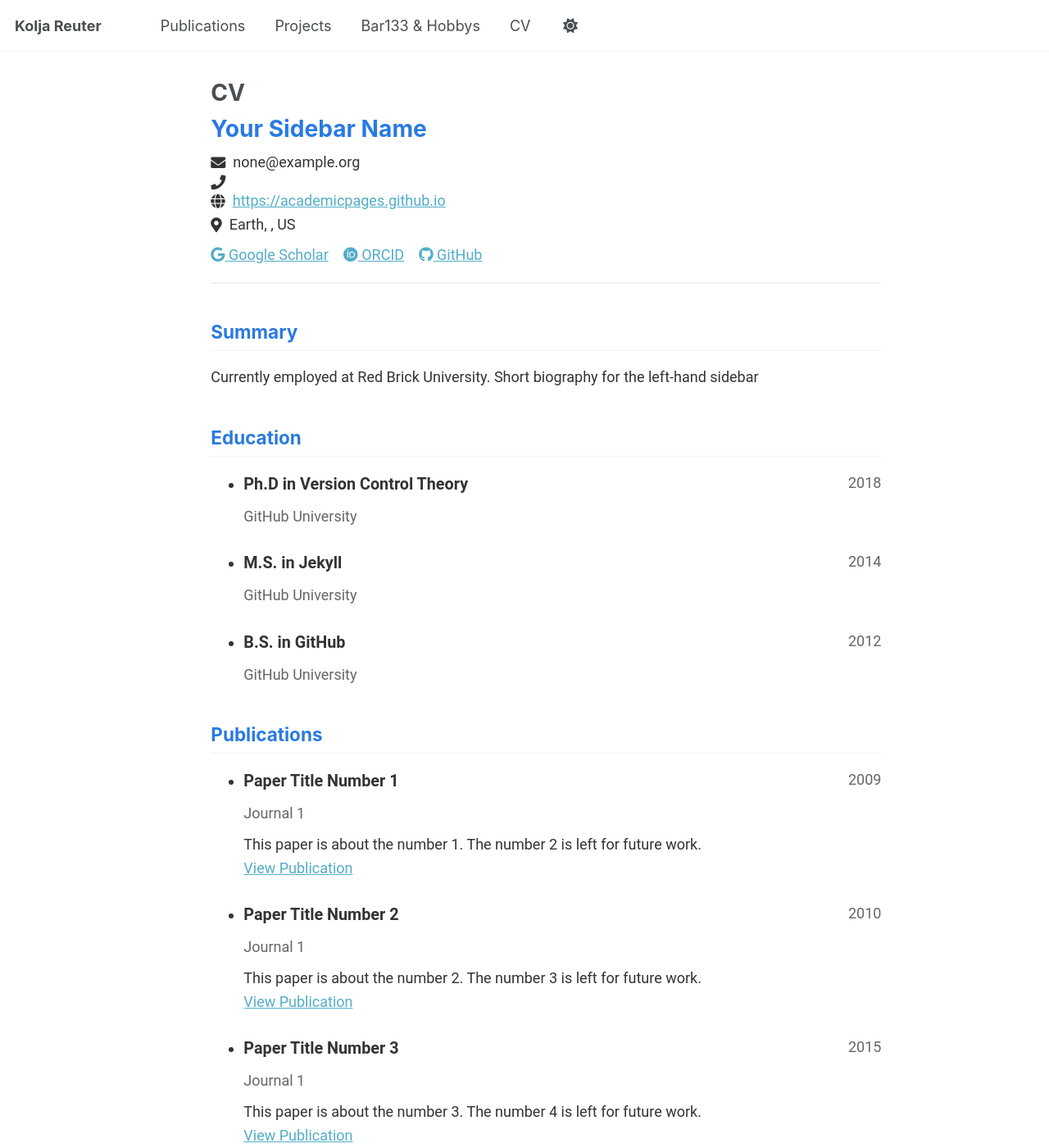
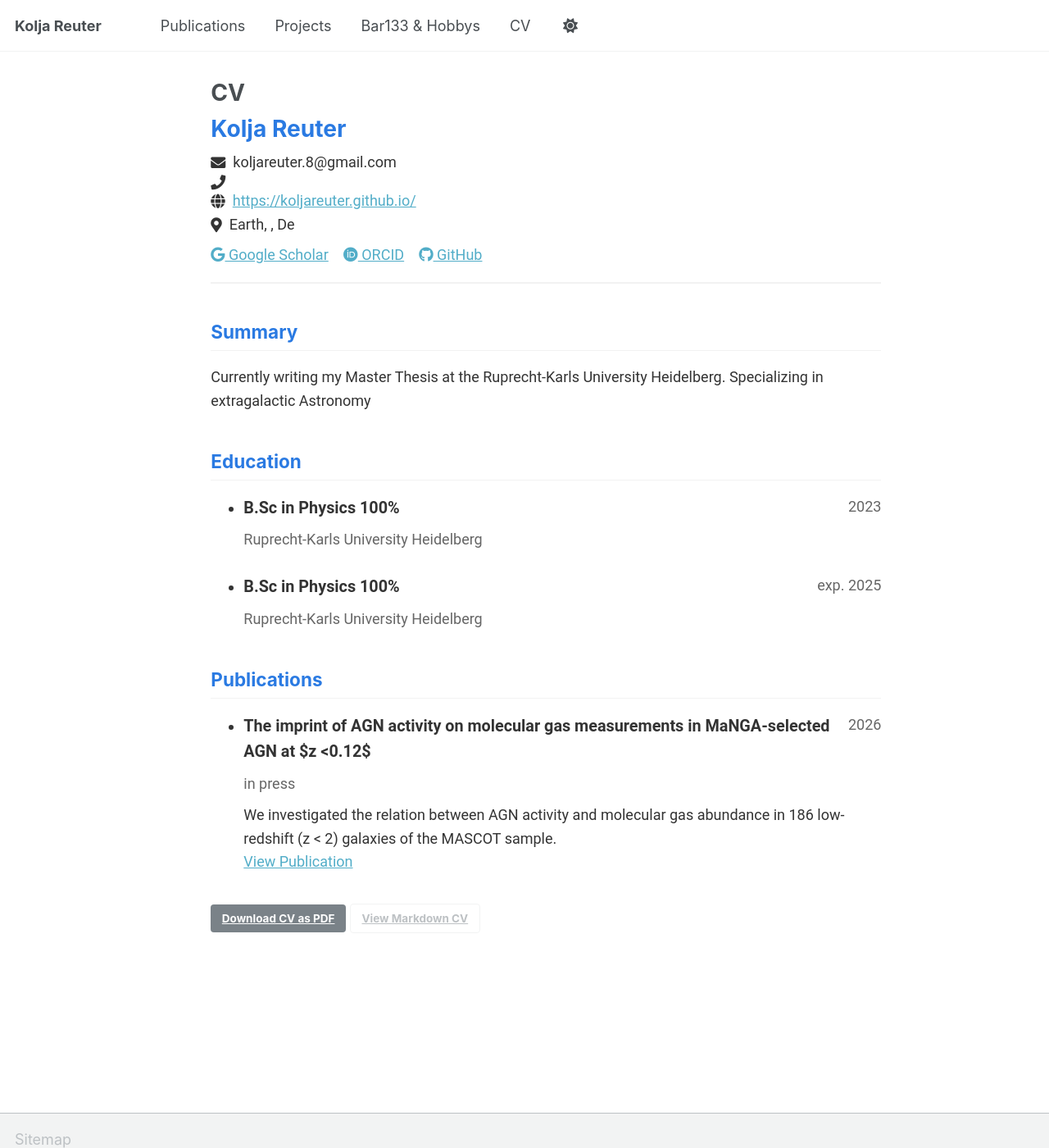
Before and after one commit to koljareuter/Website, a Jekyll site: the page built from _pages/cv-json.md, in a window 1280 px wide and 1400 px high. Shown: the whole window at 82% size. Built offline with Jekyll 4.4.1, drawn with Linux system fonts in a browser that asks for light colours; a script that is not in the unit is left out; some of the changed text lies outside the part shown.

Commit message:
Update cv.json

```diff
--- a/_data/cv.json
+++ b/_data/cv.json
@@ -1,15 +1,15 @@
 {
   "basics": {
-    "name": "Your Sidebar Name",
-    "email": "none@example.org",
+    "name": "Kolja Reuter",
+    "email": "koljareuter.8@gmail.com",
     "phone": "",
-    "website": "https://academicpages.github.io",
-    "summary": "Currently employed at Red Brick University. Short biography for the left-hand sidebar",
+    "website": "https://koljareuter.github.io/",
+    "summary": "Currently writing my Master Thesis at the Ruprecht-Karls University Heidelberg. Specializing in extragalactic Astronomy",
     "location": {
       "address": "",
       "postalCode": "",
       "city": "Earth",
-      "countryCode": "US",
+      "countryCode": "De",
       "region": ""
     },
     "profiles": [
@@ -21,44 +21,35 @@
       {
         "network": "ORCID",
         "username": "",
-        "url": "http://orcid.org/yourorcidurl"
+        "url": "https://orcid.org/0009-0004-7077-8157"
       },
       {
         "network": "GitHub",
         "username": "academicpages",
-        "url": "https://github.com/academicpages"
+        "url": "https://github.com/koljareuter"
       }
     ]
   },
   "work": [],
   "education": [
     {
-      "institution": "GitHub University",
-      "area": "Ph.D in Version Control Theory",
+      "institution": "Ruprecht-Karls University Heidelberg",
+      "area": "B.Sc in Physics 100%",
       "studyType": "",
       "startDate": "",
-      "endDate": "2018",
+      "endDate": "2023",
       "gpa": null,
       "courses": []
     },
     {
-      "institution": "GitHub University",
-      "area": "M.S. in Jekyll",
+      "institution": "Ruprecht-Karls University Heidelberg",
+      "area": "B.Sc in Physics 100%",
       "studyType": "",
       "startDate": "",
-      "endDate": "2014",
+      "endDate": "exp. 2025",
       "gpa": null,
       "courses": []
     },
-    {
-      "institution": "GitHub University",
-      "area": "B.S. in GitHub",
-      "studyType": "",
-      "startDate": "",
-      "endDate": "2012",
-      "gpa": null,
-      "courses": []
-    }
   ],
   "skills": [],
   "languages": [],
@@ -66,87 +57,17 @@
   "references": [],
   "publications": [
     {
-      "name": "Paper Title Number 1",
-      "publisher": "Journal 1",
-      "releaseDate": "2009-10-01",
-      "website": "http://academicpages.github.io/files/paper1.pdf",
-      "summary": "This paper is about the number 1. The number 2 is left for future work."
-    },
-    {
-      "name": "Paper Title Number 2",
-      "publisher": "Journal 1",
-      "releaseDate": "2010-10-01",
-      "website": "http://academicpages.github.io/files/paper2.pdf",
-      "summary": "This paper is about the number 2. The number 3 is left for future work."
-    },
-    {
-      "name": "Paper Title Number 3",
-      "publisher": "Journal 1",
-      "releaseDate": "2015-10-01",
-      "website": "http://academicpages.github.io/files/paper3.pdf",
-      "summary": "This paper is about the number 3. The number 4 is left for future work."
-    },
-    {
-      "name": "Paper Title Number 4",
-      "publisher": "GitHub Journal of Bugs",
-      "releaseDate": "2024-02-17",
-      "website": "http://academicpages.github.io/files/paper3.pdf",
-      "summary": "This paper is about fixing template issue #693."
+      "name": "The imprint of AGN activity on molecular gas measurements in MaNGA-selected AGN at $z <0.12$",
+      "publisher": "in press",
+      "releaseDate": "2026-01-01",
+      "website": "",
+      "summary": "We investigated the relation between AGN activity and molecular gas abundance in 186 low-redshift (z < 2) galaxies of the MASCOT sample."
     }
   ],
   "presentations": [
-    {
-      "name": "Talk 1 on Relevant Topic in Your Field",
-      "event": "UC San Francisco, Department of Testing",
-      "date": "2012-03-01",
-      "location": "San Francisco, CA, USA",
-      "description": ""
-    },
-    {
-      "name": "Tutorial 1 on Relevant Topic in Your Field",
-      "event": "UC-Berkeley Institute for Testing Science",
-      "date": "2013-03-01",
-      "location": "Berkeley, CA, USA",
-      "description": ""
-    },
-    {
-      "name": "Talk 2 on Relevant Topic in Your Field",
-      "event": "London School of Testing",
-      "date": "2014-02-01",
-      "location": "London, UK",
-      "description": ""
-    },
-    {
-      "name": "Conference Proceeding talk 3 on Relevant Topic in Your Field",
-      "event": "Testing Institute of America 2014 Annual Conference",
-      "date": "2014-03-01",
-      "location": "Los Angeles, CA, USA",
-      "description": ""
-    }
   ],
   "teaching": [
-    {
-      "course": "Teaching experience 1",
-      "institution": "University 1, Department",
-      "date": "2014-01-01",
-      "role": "Undergraduate course",
-      "description": ""
-    },
-    {
-      "course": "Teaching experience 2",
-      "institution": "University 1, Department",
-      "date": "2015-01-01",
-      "role": "Workshop",
-      "description": ""
-    }
   ],
   "portfolio": [
-    {
-      "name": "Portfolio item number 1",
-      "category": "portfolio",
-      "date": "",
-      "url": "",
-      "description": "Short description of portfolio item number 1<br/><img src='/images/500x300.png'>"
-    }
   ]
 }
```
